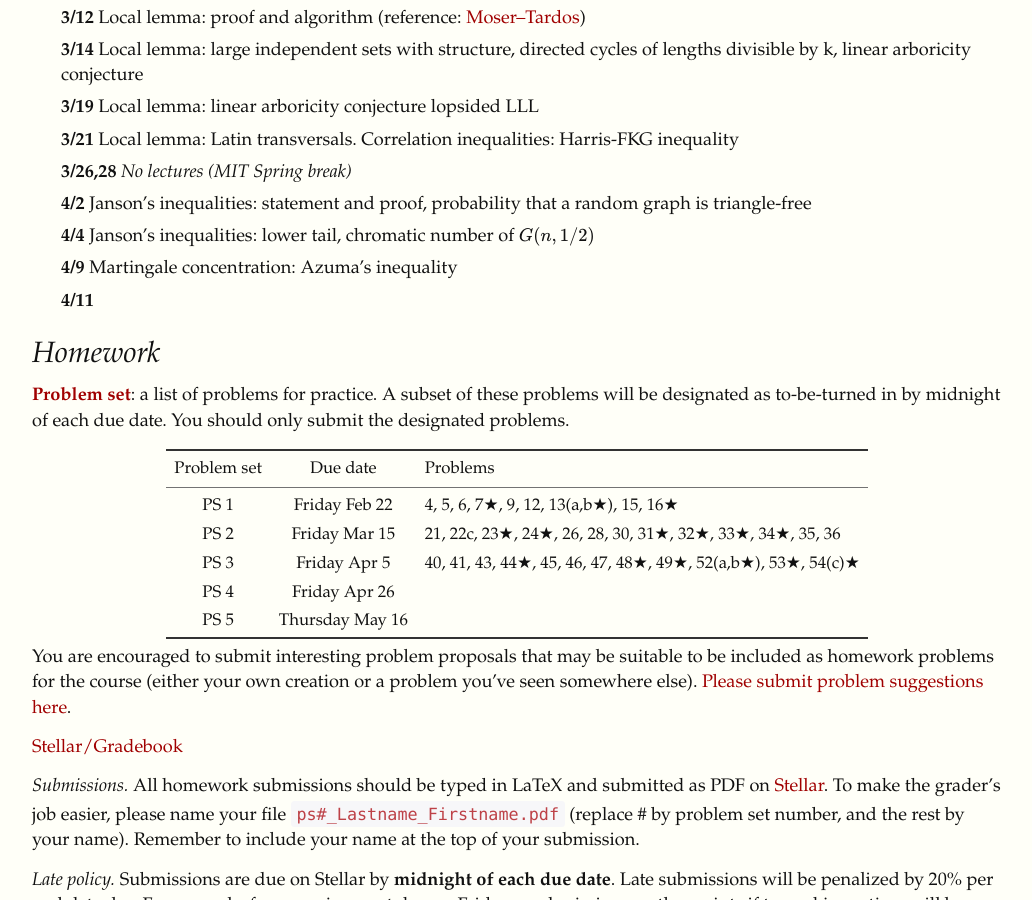
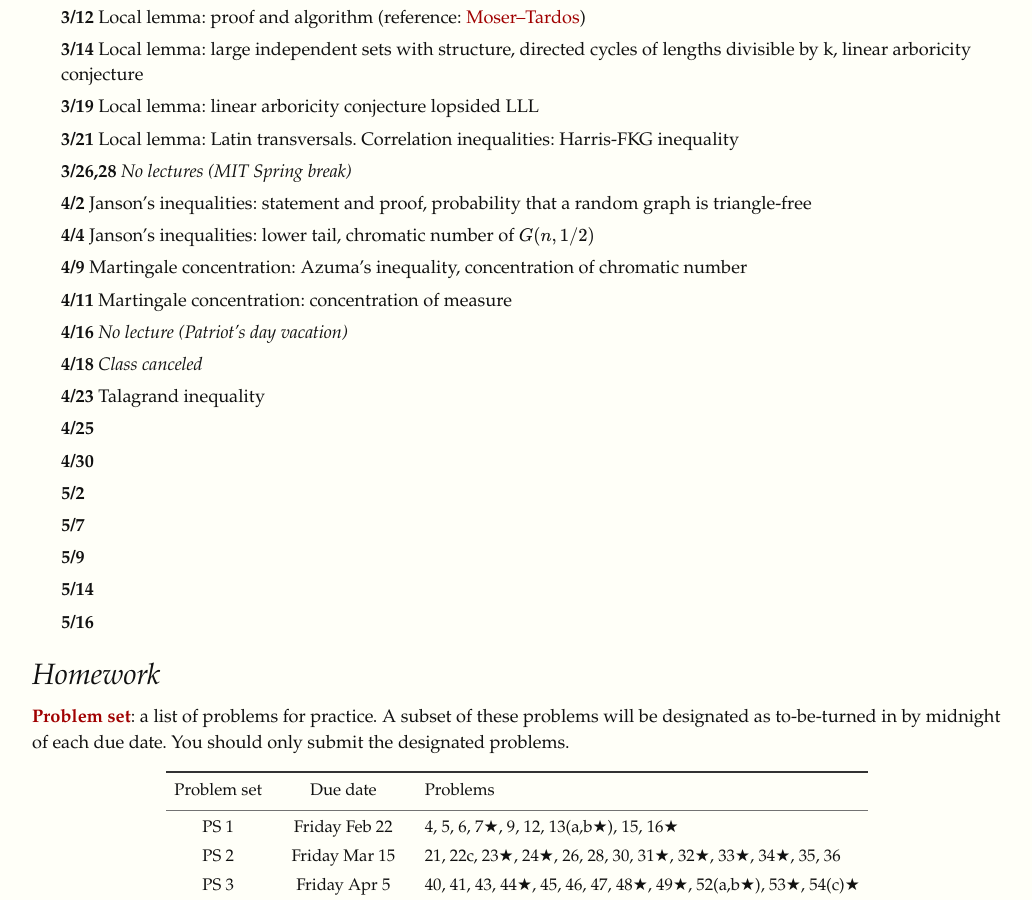
Before and after one commit to yufeizhao/yufeizhao.github.io, a Jekyll site: the page built from pm/index.md, in a window 1280 px wide and 900 px high, scrolled down 1180 px. Shown: the whole window, without its empty margins (123-1155 px from the left). Built offline with Jekyll 4.4.1, drawn with Linux system fonts in a browser that asks for light colours; nearby versions of some CDN libraries; formulas are drawn with MathJax 3.

Commit message:
syllabus

```diff
--- a/pm/index.md
+++ b/pm/index.md
@@ -48,8 +48,19 @@ A graduate-level introduction to the probabilistic method, a fundamental and pow
 - **3/26,28** _No lectures (MIT Spring break)_
 - **4/2** Janson's inequalities: statement and proof, probability that a random graph is triangle-free
 - **4/4** Janson's inequalities: lower tail, chromatic number of $G(n,1/2)$
-- **4/9** Martingale concentration: Azuma's inequality
-- **4/11**
+- **4/9** Martingale concentration: Azuma's inequality, concentration of chromatic number
+- **4/11** Martingale concentration: concentration of measure
+- **4/16** _No lecture (Patriot's day vacation)_
+- **4/18** _Class canceled_
+- **4/23** Talagrand inequality
+- **4/25**
+- **4/30**
+- **5/2**
+- **5/7**
+- **5/9**
+- **5/14**
+- **5/16**
+
 
 ## Homework
 
```
